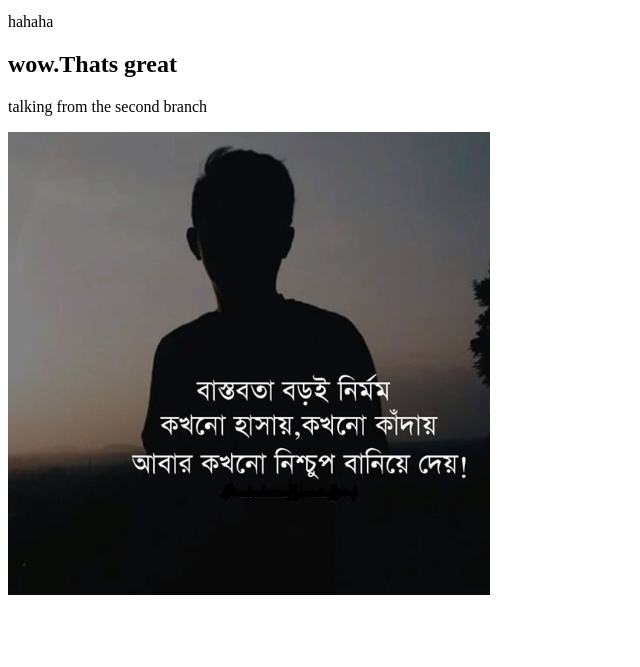
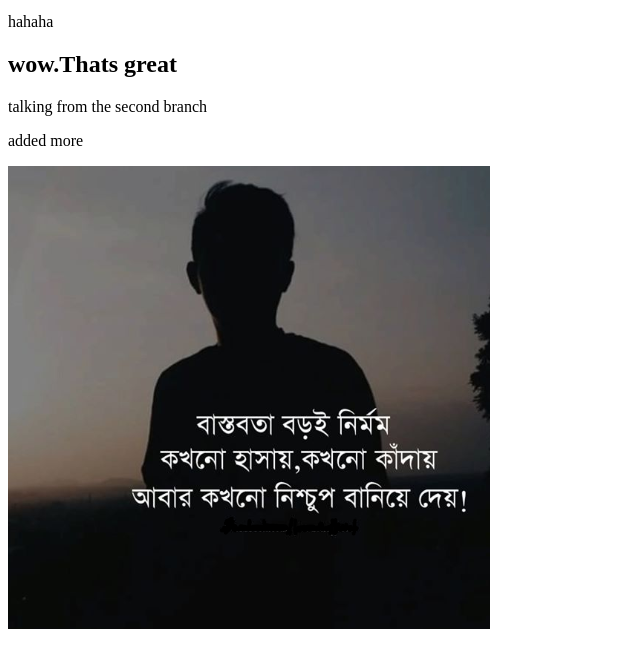
Before and after one commit to Shahadat-Hossain88/My-Website, a plain HTML site: page index.html in a window 1280 px wide. Shown: the part 101-768 px from the top of the page, without its empty margins (0-640 px from the left). Drawn offline with Linux system fonts and the light colour scheme.

Commit message:
more commit

```diff
--- a/index.html
+++ b/index.html
@@ -11,6 +11,7 @@
     <p>hahaha</p>
     <h2>wow.Thats great</h2>
     <p>talking from the second branch</p>
+    <p>added more</p>
     <img src="Reality.png" alt="">
 </body>
 </html>
```
